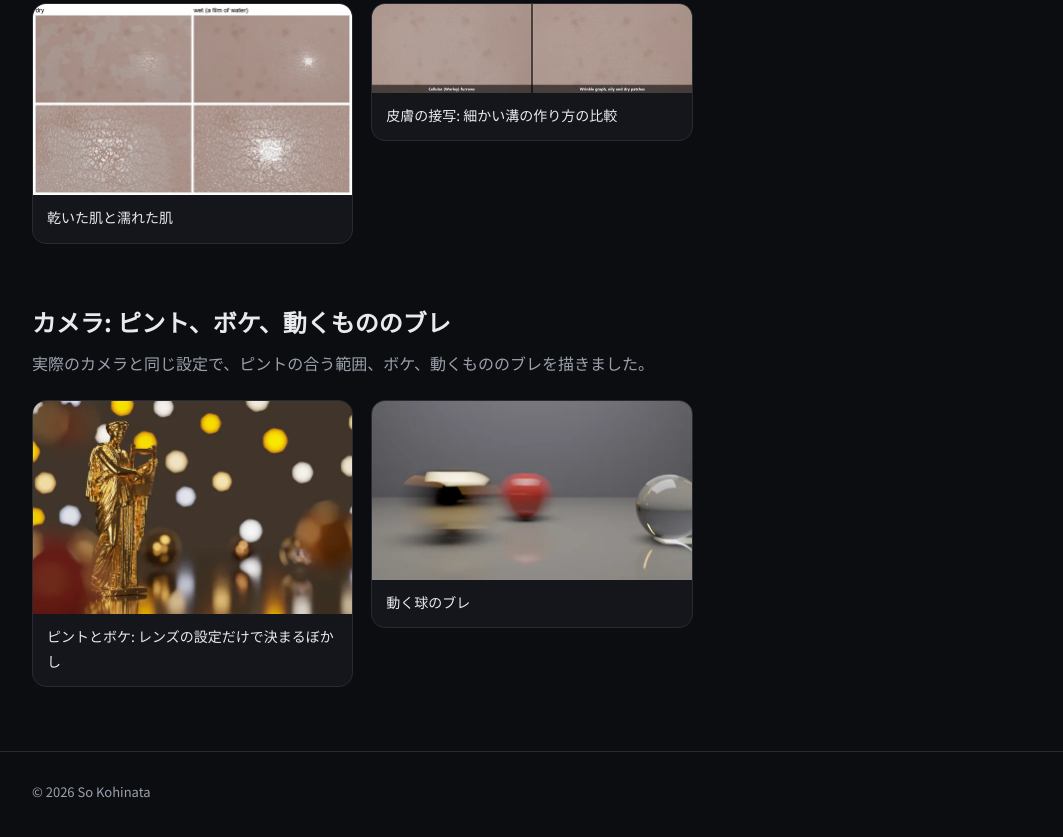
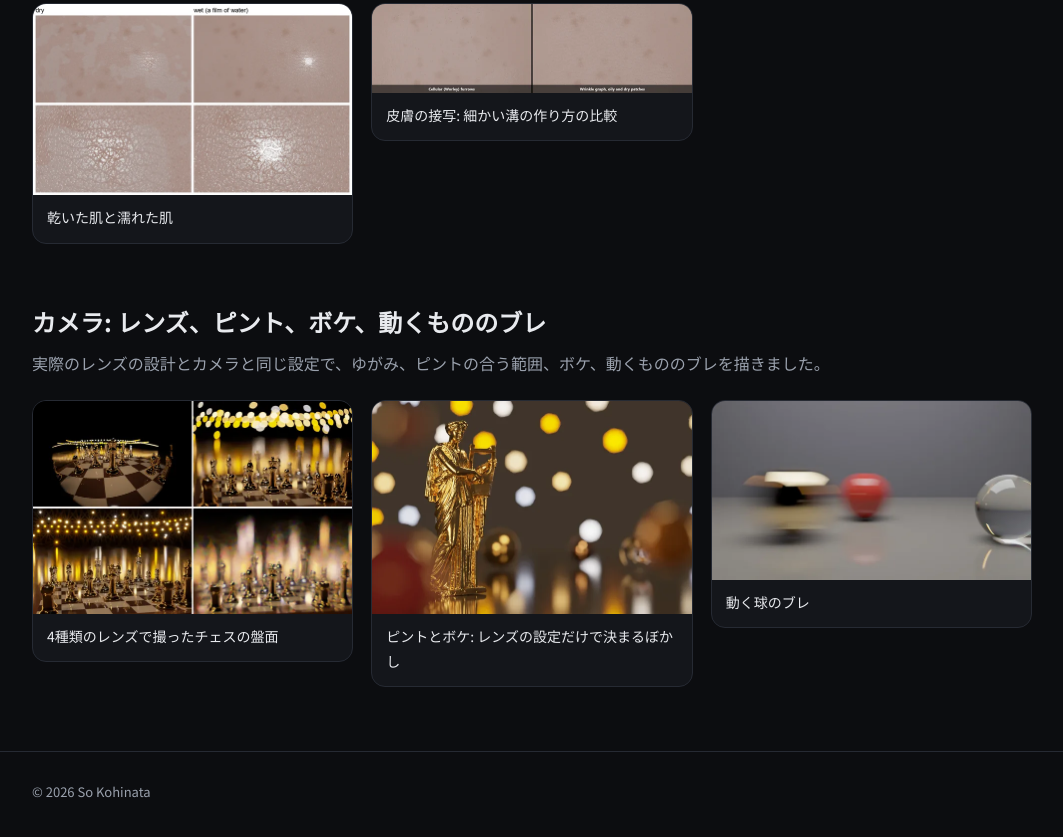
Before and after one commit to Pero1031/Pero1031.github.io, a plain HTML site: page gallery.html in a window 1280 px wide. Shown: the part 3289-4126 px from the top of the page, without its empty margins (108-1171 px from the left). Drawn offline with Linux system fonts and the light colour scheme.

Commit message:
Gallery: add four-lens chess image to the camera section (ja/en)
Co-Authored-By: Claude Sonnet 5.5 <noreply@anthropic.com>

```diff
--- a/gallery.html
+++ b/gallery.html
@@ -222,9 +222,16 @@
     </div>
 
     <!-- ===== 4. カメラ ===== -->
-    <h2>カメラ: ピント、ボケ、動くもののブレ</h2>
-    <p class="sub">実際のカメラと同じ設定で、ピントの合う範囲、ボケ、動くもののブレを描きました。</p>
+    <h2>カメラ: レンズ、ピント、ボケ、動くもののブレ</h2>
+    <p class="sub">実際のレンズの設計とカメラと同じ設定で、ゆがみ、ピントの合う範囲、ボケ、動くもののブレを描きました。</p>
     <div class="gal">
+      <a class="tile" href="assets/gallery/lens_chess.webp" data-w="1200" data-h="801"
+         data-title="4種類のレンズで撮ったチェスの盤面"
+         data-desc="夜のチェスの盤面(金と銀の駒、奥に小さな光の列)を、実在するレンズの設計(各面の曲率や厚さ)どおりに光線を通して撮った4枚です。左上は10 mm の魚眼で、盤と光の列が曲がります。右上は50 mm のダブルガウス型レンズを F2 で使ったもので、ピントは金のクイーンだけに合い、後ろの光は円盤になります。左下は同じレンズを F16 まで絞ったもので、回折によって光が星形になります(実物の2倍の大きさで描いています)。右下は補正していない1枚のガラスレンズで、全体がやわらかくなり、ハイライトに色のにじみが出ます。"
+         data-alt="夜のチェスの盤面を4種類のレンズで撮った2×2の画像。左上は盤が曲がる魚眼、右上は光が大きな円盤になるボケ、左下は光が星形、右下は全体がにじんだ1枚レンズ">
+        <img src="assets/gallery/lens_chess-thumb.webp" width="640" height="427" alt="同じチェスの盤面を、魚眼、F2、F16、1枚レンズで撮った4枚" loading="lazy">
+        <span class="cap">4種類のレンズで撮ったチェスの盤面</span>
+      </a>
       <a class="tile" href="assets/gallery/bokeh_layers.webp" data-credit="erato-gold" data-w="1200" data-h="800"
          data-title="ピントとボケ: レンズの設定だけで決まるぼかし"
          data-desc="焦点距離 100 mm、絞り F1.6 のレンズで、彫像にピントを合わせました。手前の光沢のある球はやわらかくとけ、後ろには金・銅・ガラス・陶器の球が並び、遠くの小さな光は、絞りの形である7角形の円盤になります(絞り羽根は7枚)。ぼけ方は、レンズの設定(焦点距離、F値、ピントの位置、絞り羽根の枚数)だけで決まります。"
```
Also changed, not shown: en/gallery.html (+9 -2 lines), assets/gallery/lens_chess-thumb.webp (added), assets/gallery/lens_chess.webp (added).
